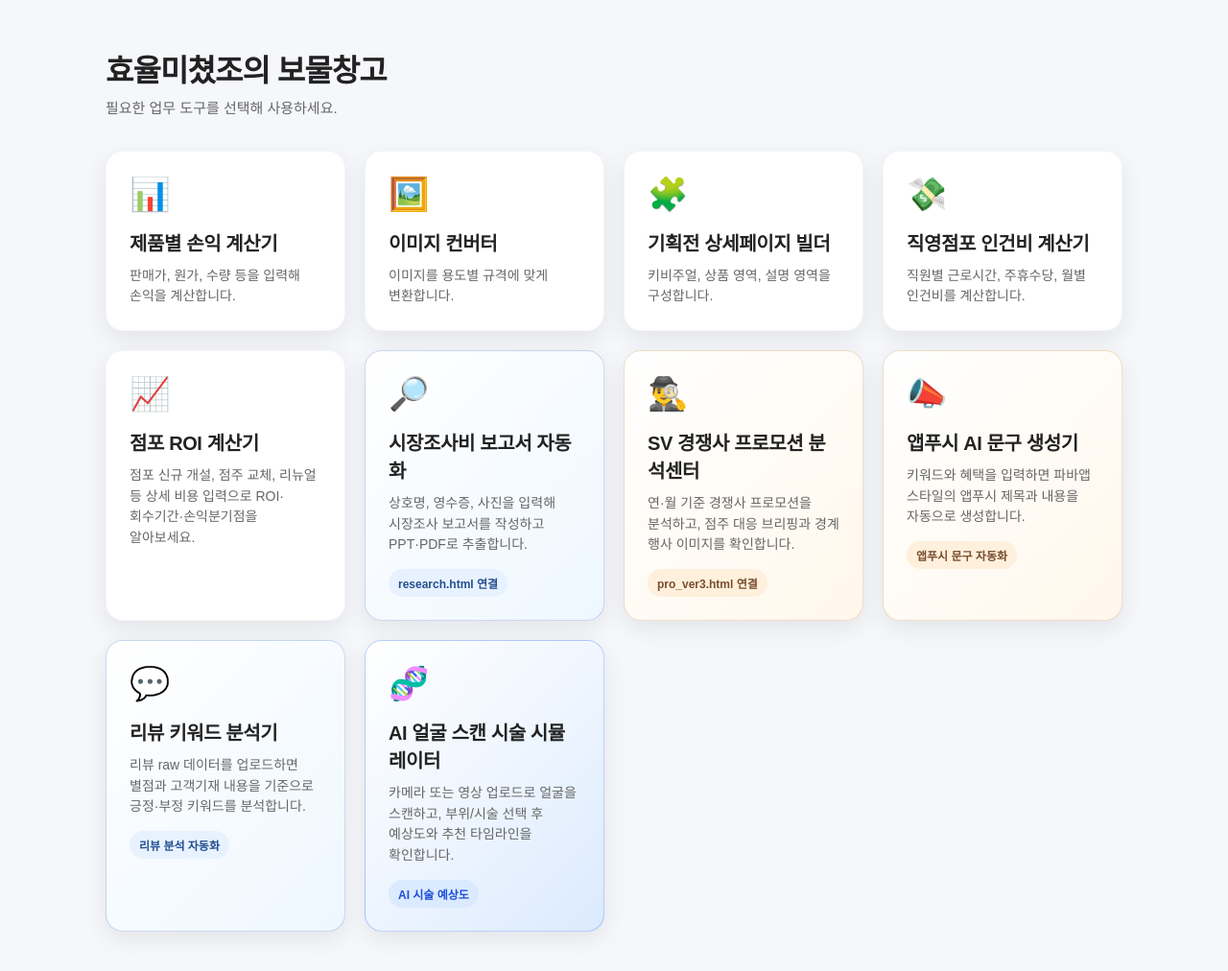
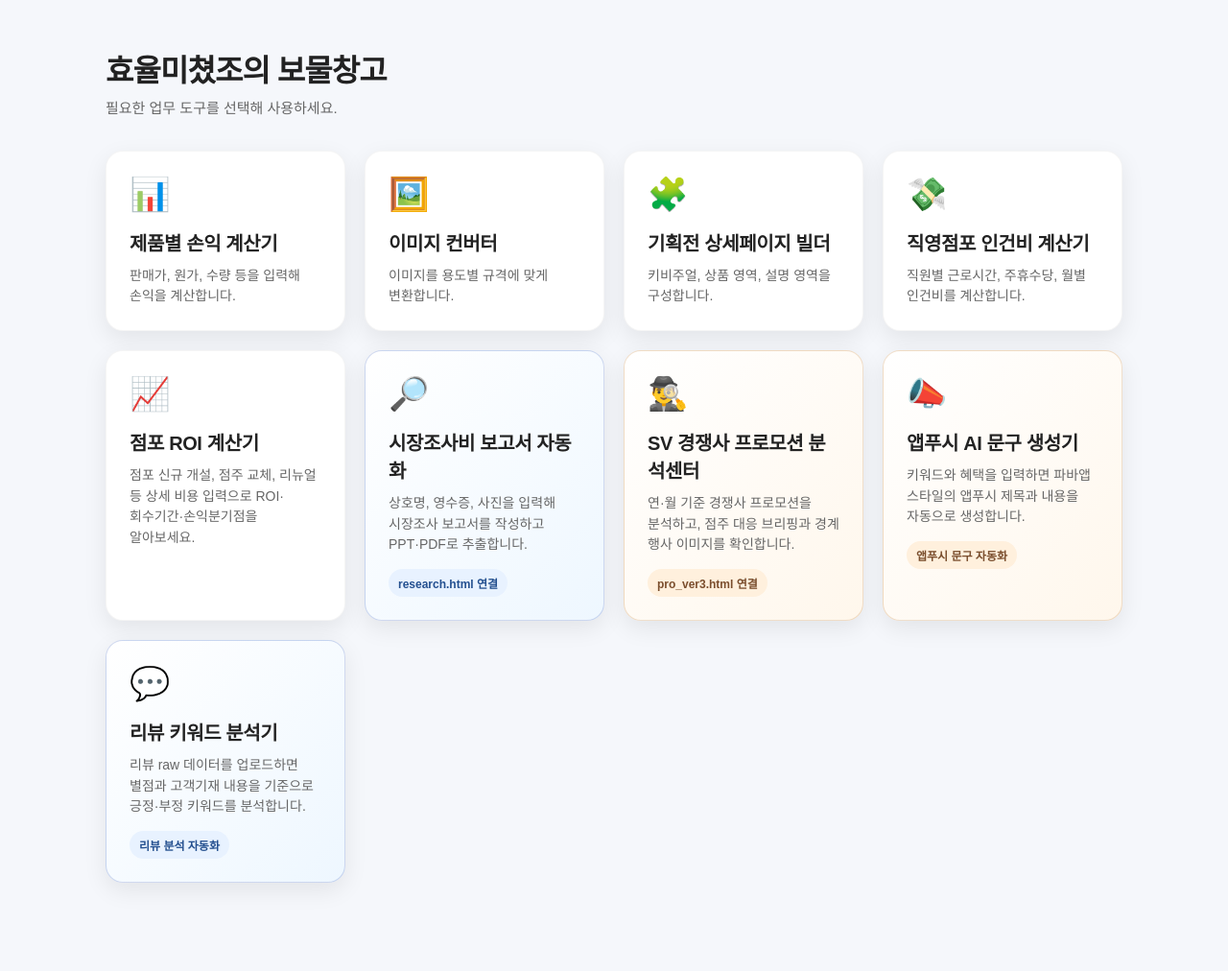
Before and after one commit to leebj920-coder/storage, a plain HTML site: page index.html in a window 1280 px wide. Shown: the whole page at 96% size. After the commit the page ends 968 px from the top, so only its background shows below. Drawn offline with Linux system fonts and the light colour scheme.

Commit message:
Remove AI face scan simulator section
Removed AI face scan simulator card from index.html.

```diff
--- a/index.html
+++ b/index.html
@@ -206,13 +206,6 @@
         <span class="tag">리뷰 분석 자동화</span>
       </a>
 
-
-      <a class="card ai-face" href="ai_face_scan_simulator_blue_fixed.html">
-        <div class="emoji">🧬</div>
-        <div class="title">AI 얼굴 스캔 시술 시뮬레이터</div>
-        <div class="text">카메라 또는 영상 업로드로 얼굴을 스캔하고, 부위/시술 선택 후 예상도와 추천 타임라인을 확인합니다.</div>
-        <span class="tag">AI 시술 예상도</span>
-      </a>
     </section>
   </main>
 </body>
```
